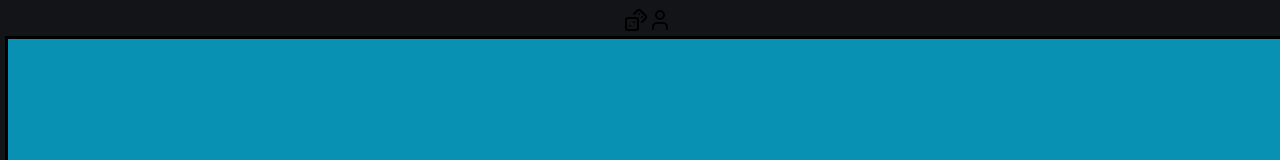
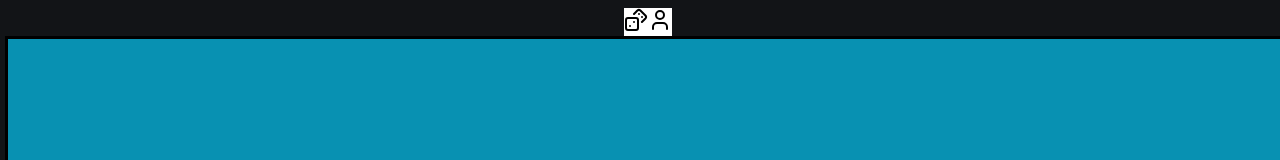
Before and after one commit to Travis613/mtg-life-tracker-web-app, a React (Vite) app in the folder life-counter/: page / in a window 1280 px wide. Shown: the top 160 px of the page. Built offline with nearby package versions, Linux system fonts and the light colour scheme.

Commit message:
changed the background color of the toolbar to white so it is visable

```diff
--- a/life-counter/src/components/ToolBar.tsx
+++ b/life-counter/src/components/ToolBar.tsx
@@ -12,7 +12,7 @@ export function ToolBar({ diceRoll, changePlayerAmount }: Props) {
 
   return (
     <div>
-      <div>
+      <div style={{ backgroundColor: "white" }}>
         <Dices
           onClick={() => (
             setDiceVisability(true),
```
